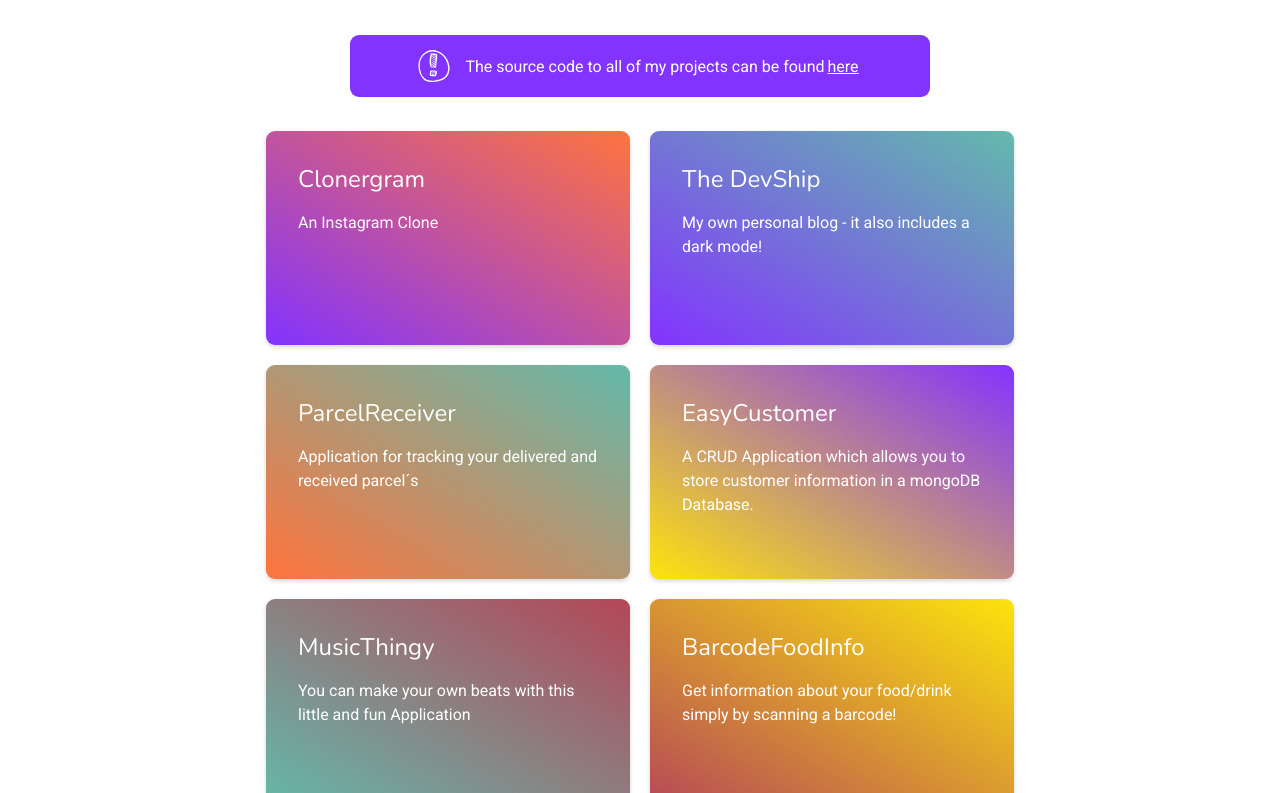
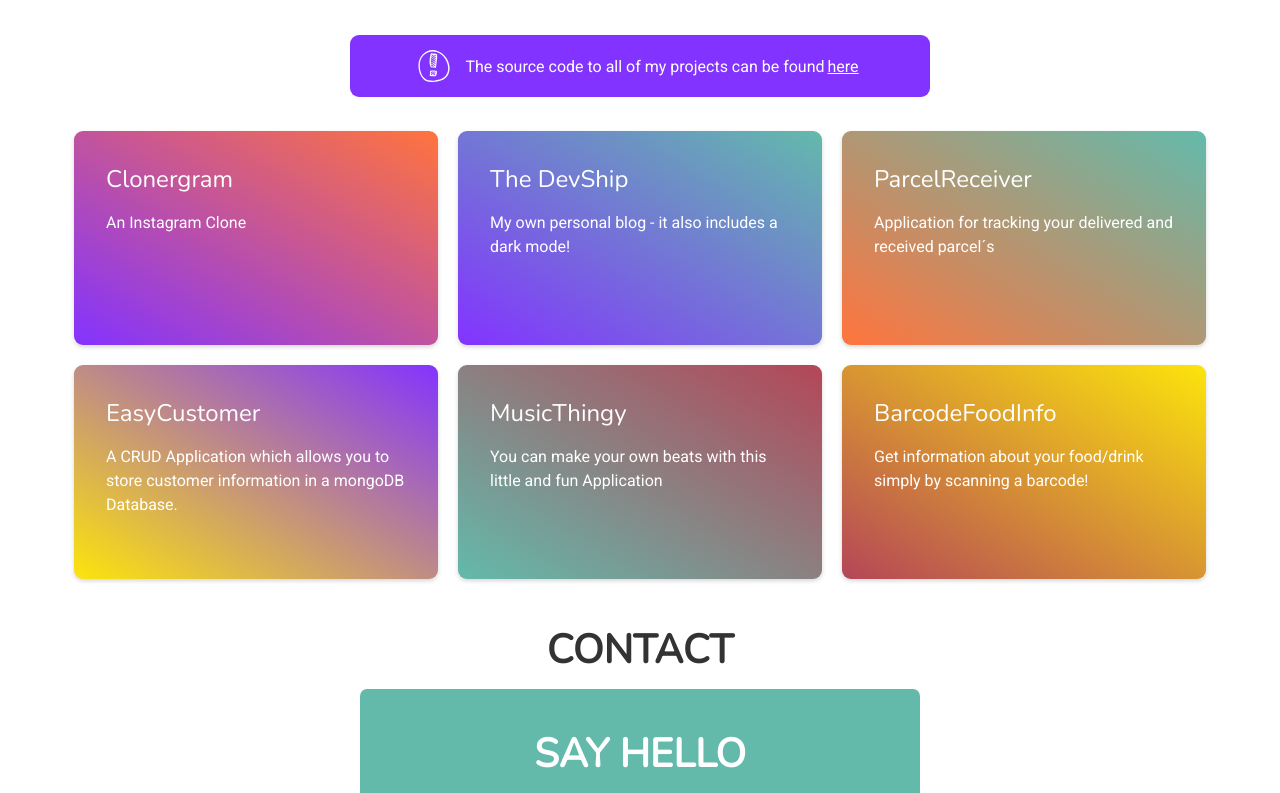
Before and after one commit to mpleines/portfolio-v2, a React (Create React App) app: page / in a window 1280 px wide. Shown: the part 507-1300 px from the top of the page. Built offline with nearby package versions, Linux system fonts and the light colour scheme.

Commit message:
changed width of project wrapper. also made own component for projectWrapper

```diff
--- a/src/App.css
+++ b/src/App.css
@@ -2,6 +2,9 @@
 
 textarea, input, button, select { font-family: inherit; font-size: inherit; }
 
+body, html {
+  box-sizing: border-box;
+}
 .App {
   text-align: center;
   background-color: white;
@@ -68,12 +71,6 @@ h3 {
   text-transform: uppercase;
 }
 
-.project-wrapper{
-  display: flex;
-  flex-wrap: wrap;
-  justify-content: center;
-}
-
 @media(min-width: 1250px) {
   h1{
     font-size: 4.5em;
--- a/src/Main.css
+++ b/src/Main.css
@@ -68,13 +68,11 @@
     .p-banner {
         font-size: 1em;
     }
-
-
 }
 
 @media(min-width: 770px) {
     .main  {
-        width: 75%;
+        max-width: 1200px;
         margin: 15px;
     }
 
--- a/src/Main.js
+++ b/src/Main.js
@@ -1,8 +1,7 @@
 import React from 'react';
 import './Main.css'
 import AboutMe from './AboutMe';
-import ProjectBox from './components/ProjectBox';
-import ProjectCatalog from './ProjectCatalog';
+import ProjectWrapper from './ProjectWrapper';
 import Contact from './Contact';
 import Footer from './Footer';
 import Banner from './components/Banner';
@@ -13,15 +12,7 @@ const App = () => {
       <AboutMe />
       <h2 id="projects" class="title-underlined title-black title-margin">Projects</h2>
       <Banner />
-      <div className="project-wrapper">
-        {
-          ProjectCatalog.map(project => {
-            return (
-              <ProjectBox key={project.title} project={project} />
-            )
-          })
-        }
-      </div>
+      <ProjectWrapper />
 
       <h2 class="title-underlined title-black title-margin">Contact</h2>
       <Contact />
--- /dev/null
+++ b/src/ProjectWrapper.css
@@ -0,0 +1,5 @@
+.project-wrapper{
+    display: flex;
+    flex-wrap: wrap;
+    justify-content: center;
+}
--- /dev/null
+++ b/src/ProjectWrapper.js
@@ -0,0 +1,20 @@
+import React from 'react';
+import './ProjectWrapper.css';
+import ProjectBox from './components/ProjectBox';
+import ProjectCatalog from './ProjectCatalog';
+
+const ProjectWrapper = () => {
+  return (
+    <div className="project-wrapper">
+    {
+        ProjectCatalog.map(project => {
+        return (
+            <ProjectBox key={project.title} project={project} />
+        )
+        })
+    }
+    </div>
+  )
+}
+
+export default ProjectWrapper;
--- a/src/components/ProjectBox.css
+++ b/src/components/ProjectBox.css
@@ -3,6 +3,7 @@
     margin: 10px;
     padding: 32px;
     width: 100%;
+    max-width: 550px;
     min-height: 150px;
     color: white;
     display: flex;
```
